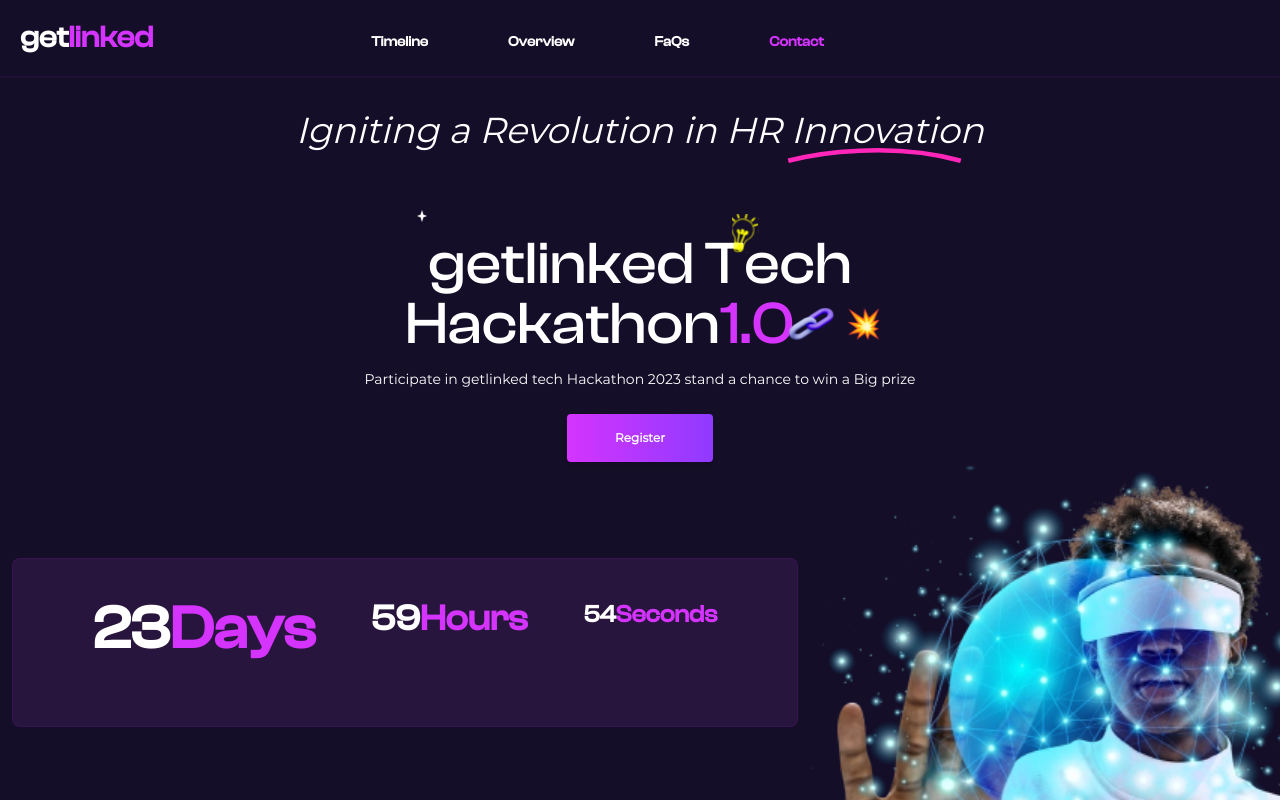
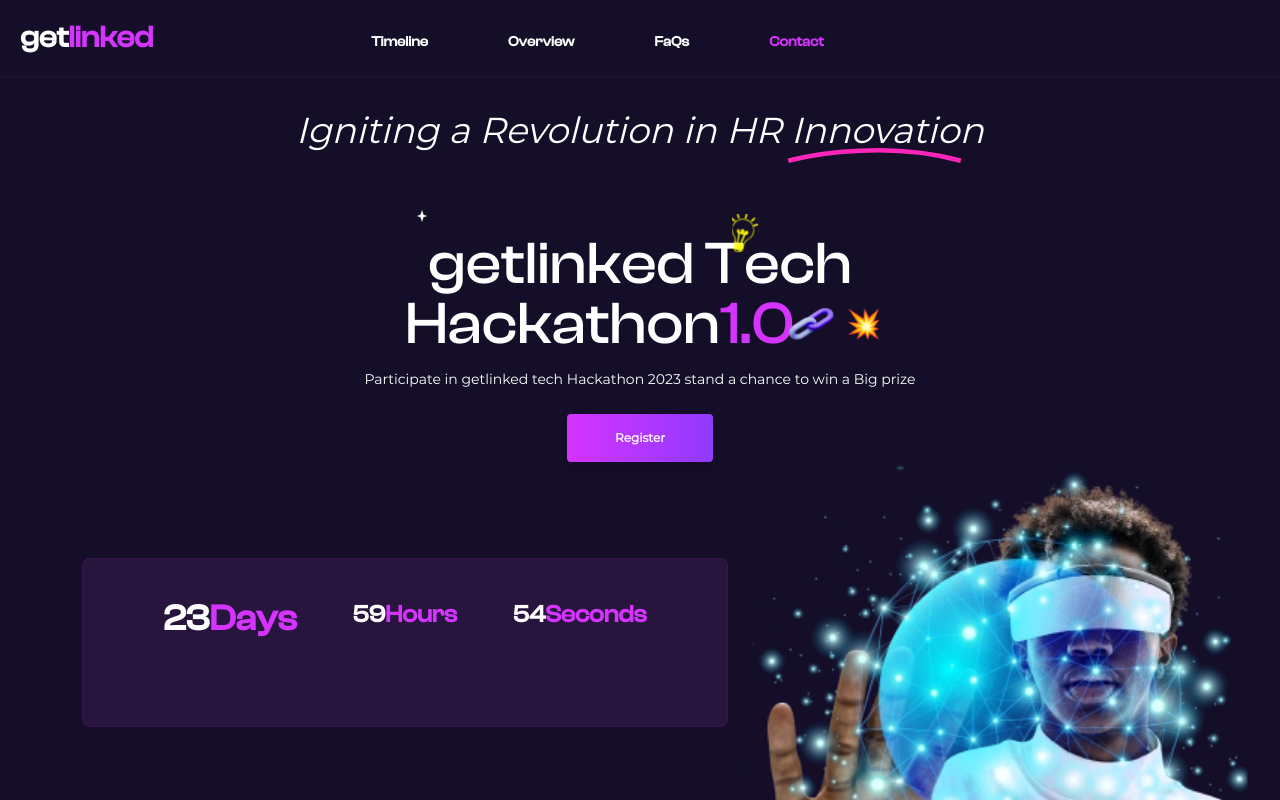
Before and after one commit to Oyetomi/getlinked, a React (Vite) app: page / in a window 1280 px wide. Shown: the top 800 px of the page. Built offline with nearby package versions, Linux system fonts and the light colour scheme; what tailwindcss-animated would draw is missing.

Commit message:
getlinked

```diff
--- a/src/components/Contact.tsx
+++ b/src/components/Contact.tsx
@@ -8,7 +8,7 @@ import { FaFacebook } from "react-icons/fa";
 import { useState } from "react";
 import purplestar from "../assets/images/purple-star.svg";
 import transparentstar from "../assets/images/transparent-star.svg";
-import GoBackHome from "../GoBackHome.tsx";
+import GoBackHome from "./GoBackHome.tsx";
 
 type FormInput = {
   email: string;
--- a/src/components/Hero.tsx
+++ b/src/components/Hero.tsx
@@ -115,11 +115,11 @@ export const Hero = () => {
       <div className="md:flex md:justify-center md:gap-20">
         <div className="flex justify-center text-center font-Montserrat text-white text-2xl border border-fuchsia-700 bg-fuchsia-400 bg-opacity-10 rounded-lg py-10 px-20 mb-6 md:text-6xl lg:mb-56 border-opacity-10">
           <div className="flex justify-center space-x-14">
-            <span className="text-4xl md:text-6xl font-bold font-ClashDisplay">
+            <span className="text-4xl md:text-4xl font-bold font-ClashDisplay">
               {hours}
               <span className="text-fuchsia-500">Days</span>
             </span>
-            <span className="text-2xl md:text-4xl font-bold font-ClashDisplay">
+            <span className="text-2xl md:text-2xl font-bold font-ClashDisplay">
               {minutes}
               <span className="text-fuchsia-500">Hours</span>
             </span>
--- a/src/components/PageNotFound.tsx
+++ b/src/components/PageNotFound.tsx
@@ -1,4 +1,4 @@
-import GoBackHome from "../GoBackHome.tsx";
+import GoBackHome from "./GoBackHome.tsx";
 
 const PageNotFound  = () => {
     return (
--- a/src/components/Register.tsx
+++ b/src/components/Register.tsx
@@ -10,7 +10,7 @@ import axios from "axios";
 import { useState } from "react";
 import { NavLink } from "react-router-dom";
 import { Button } from "./common/Button.tsx";
-import GoBackHome from "../GoBackHome.tsx";
+import GoBackHome from "./GoBackHome.tsx";
 
 type FormInput = {
   email: string;
```
Also changed, not shown: src/components/GoBackHome.tsx (renamed from src/GoBackHome.tsx).
